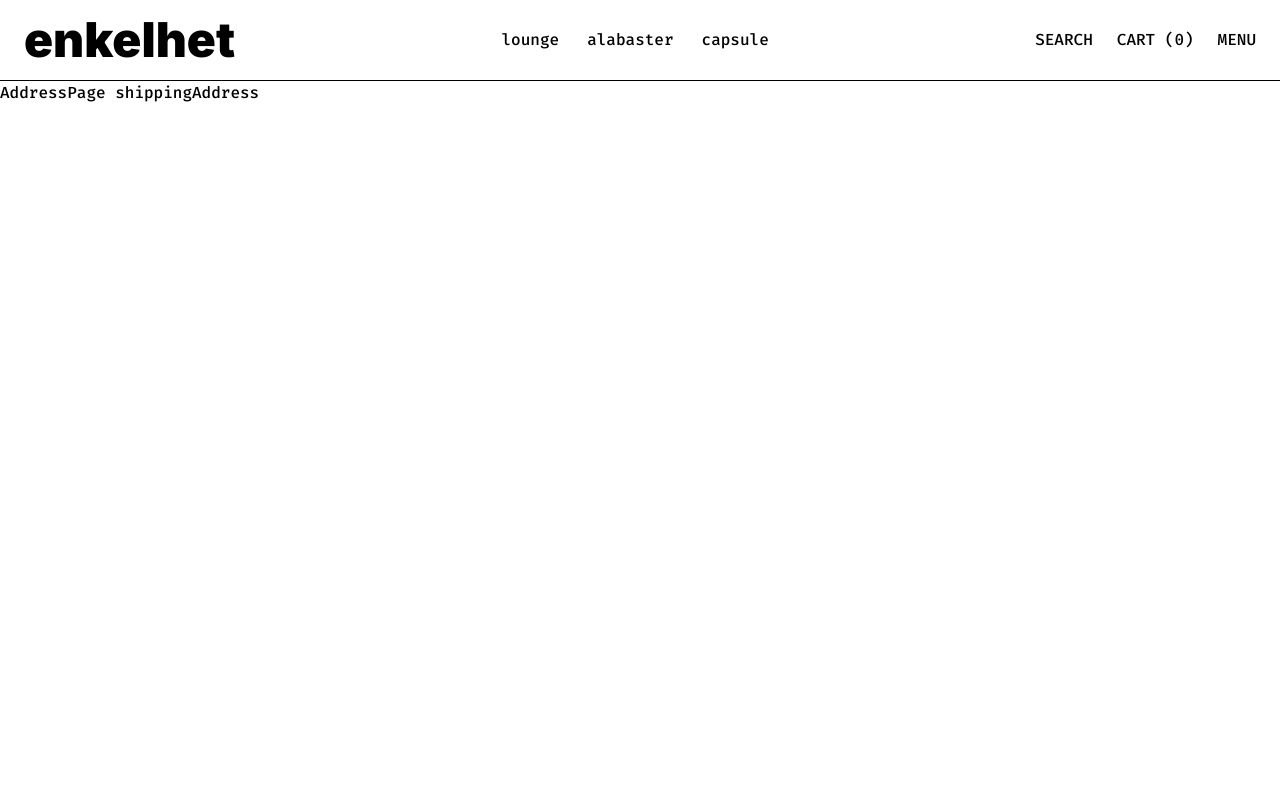
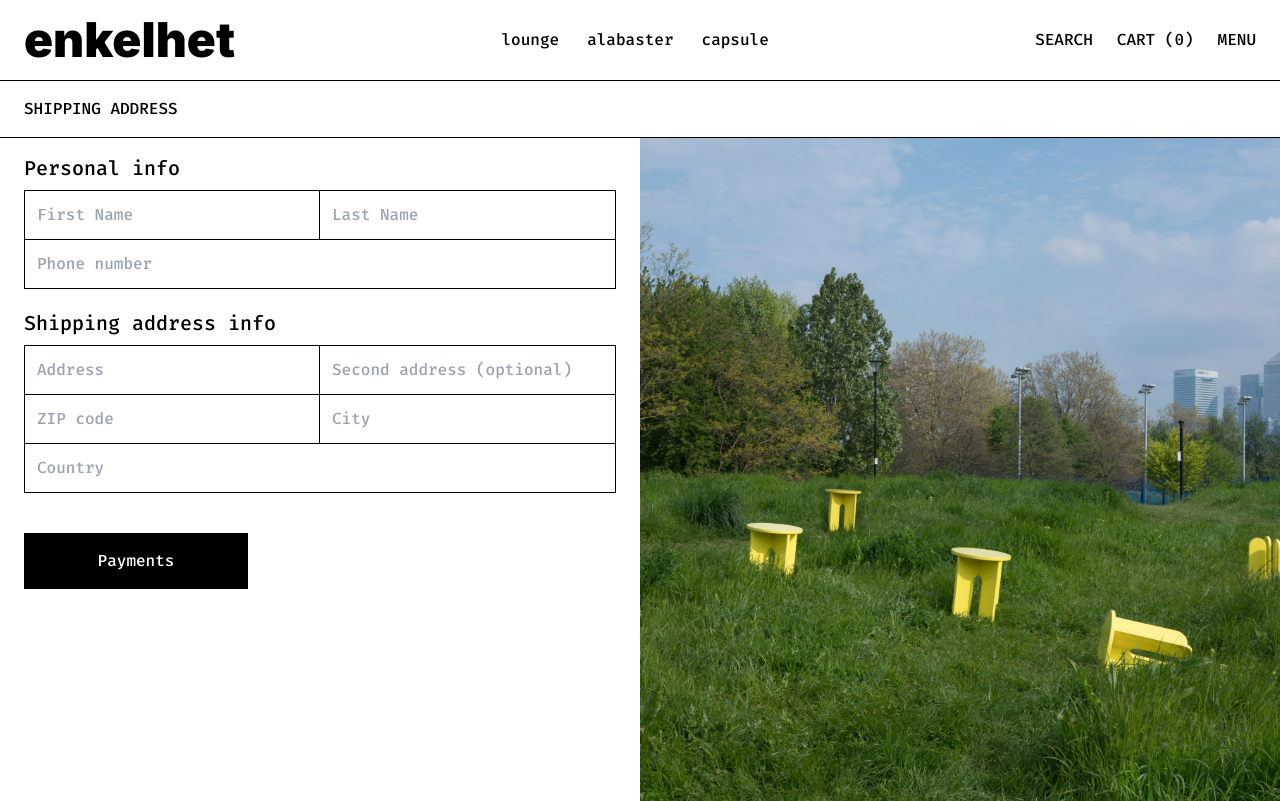
Before and after one commit to byteman0125/enkelhet.shop, a Next.js app: page /checkout/address in a window 1280 px wide. Built offline with nearby package versions, Linux system fonts and the light colour scheme; no server answers.

Commit message:
feat: add address form

```diff
--- a/src/app/(shop)/checkout/address/page.tsx
+++ b/src/app/(shop)/checkout/address/page.tsx
@@ -1,7 +1,76 @@
+import Image from 'next/image';
+import Link from 'next/link';
+
 export default function AddressPage() {
   return (
-    <div className="">
-      <h1>AddressPage shippingAddress</h1>
-    </div>
+    <>
+      <p className="py-4 px-2 md:px-4 xl:px-6">SHIPPING ADDRESS</p>
+      <div className="w-full grid grid-cols-1 xl:grid-cols-2 border-t border-black">
+        <div className="w-full h-full py-4 px-2 md:px-4 xl:px-6 flex flex-col gap-5">
+          <div className="flex flex-col gap-2">
+            <h2 className="text-xl">Personal info</h2>
+            <div className="grid grid-cols-2 border border-black">
+              <input
+                type="text"
+                placeholder="First Name"
+                className="border-r border-black p-3"
+              />
+              <input type="text" placeholder="Last Name" className="p-3" />
+              <input
+                type="text"
+                placeholder="Phone number"
+                className="p-3 border-t border-black col-span-2"
+              />
+            </div>
+          </div>
+          <div className="flex flex-col gap-2">
+            <h2 className="text-xl">Shipping address info</h2>
+            <div className="grid grid-cols-2 border border-black">
+              <input
+                type="text"
+                placeholder="Address"
+                className="border-r border-black p-3"
+              />
+              <input
+                type="text"
+                placeholder="Second address (optional)"
+                className="p-3"
+              />
+              <input
+                type="text"
+                placeholder="ZIP code"
+                className="border-t border-r border-black p-3"
+              />
+              <input
+                type="text"
+                placeholder="City"
+                className="p-3 border-t border-black"
+              />
+              <input
+                type="text"
+                placeholder="Country"
+                className="p-3 border-t border-black col-span-2"
+              />
+            </div>
+            <div className="w-full flex items-center mt-8">
+              <Link
+                href={`/checkout`}
+                className="flex items-center justify-center col-span-2 md:col-span-3 w-full bg-black px-4 py-4 text-white text-sm md:text-base max-w-56"
+              >
+                Payments
+              </Link>
+            </div>
+          </div>
+        </div>
+        <div className="hidden xl:block w-full h-[calc(100vh-81px-56px)] relative">
+          <Image
+            src={`/address-image.jpg`}
+            alt="address image"
+            fill
+            className="object-cover"
+          />
+        </div>
+      </div>
+    </>
   );
 }
```
Also changed, not shown: public/address-image.jpg (added).
